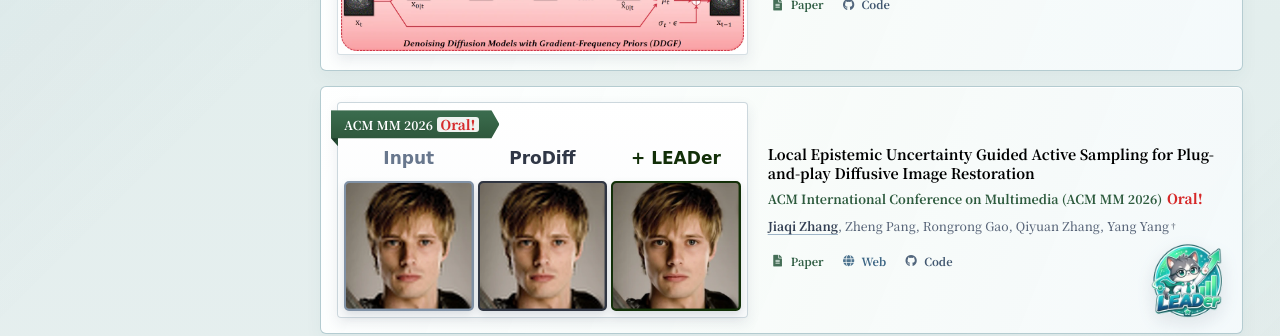
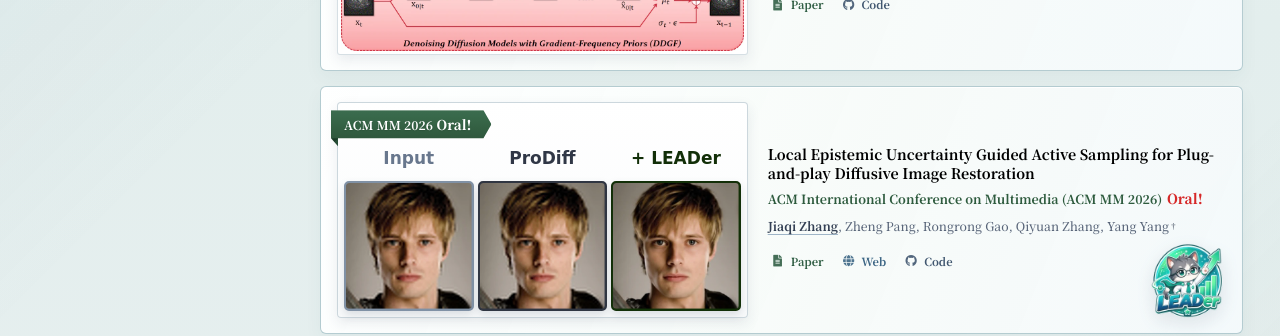
Before and after one commit to JiaqiZhang-Sengoku/JiaqiZhang-Sengoku.github.io, a Jekyll site: the page built from _pages/about.md, in a window 1280 px wide. Shown: the part 2093-2429 px from the top of the page. Built offline with Jekyll 4.4.1, drawn with Linux system fonts in a browser that asks for light colours; some web fonts are replaced; comment, search, counter and statistics services are not loaded.

Commit message:
20260707

```diff
--- a/assets/css/main.scss
+++ b/assets/css/main.scss
@@ -2529,14 +2529,9 @@
 .badge-oral {
     display: inline-block;
     margin-left: 0.28em;
-    padding: 1px 4px;
-    border-radius: 3px;
-    background: rgba(255, 255, 255, 0.92);
-    color: #d62828 !important;
     font-size: 1.1em;
     font-weight: 800;
     line-height: 1;
-    text-shadow: none;
 }
 
 .badge--accepted::before {
```
